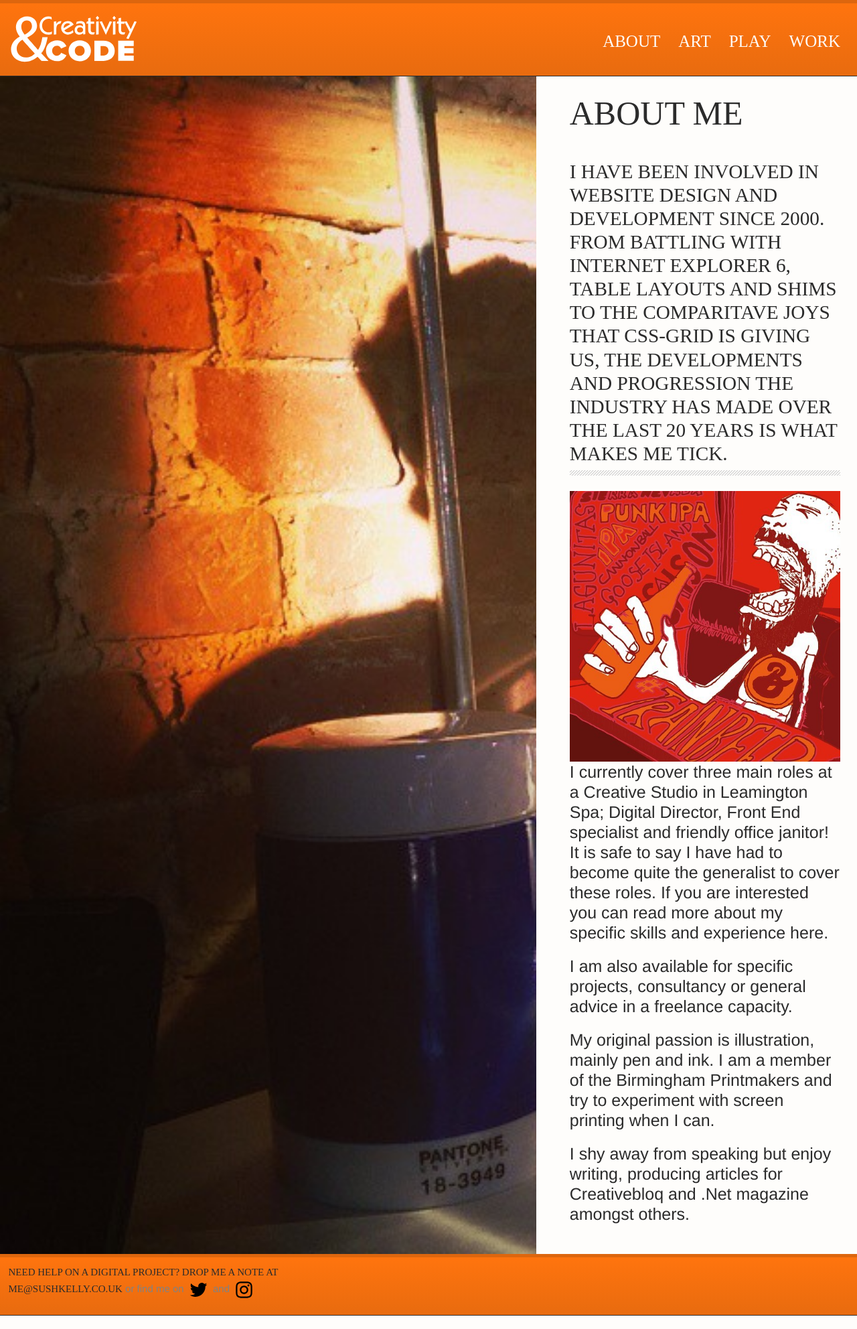
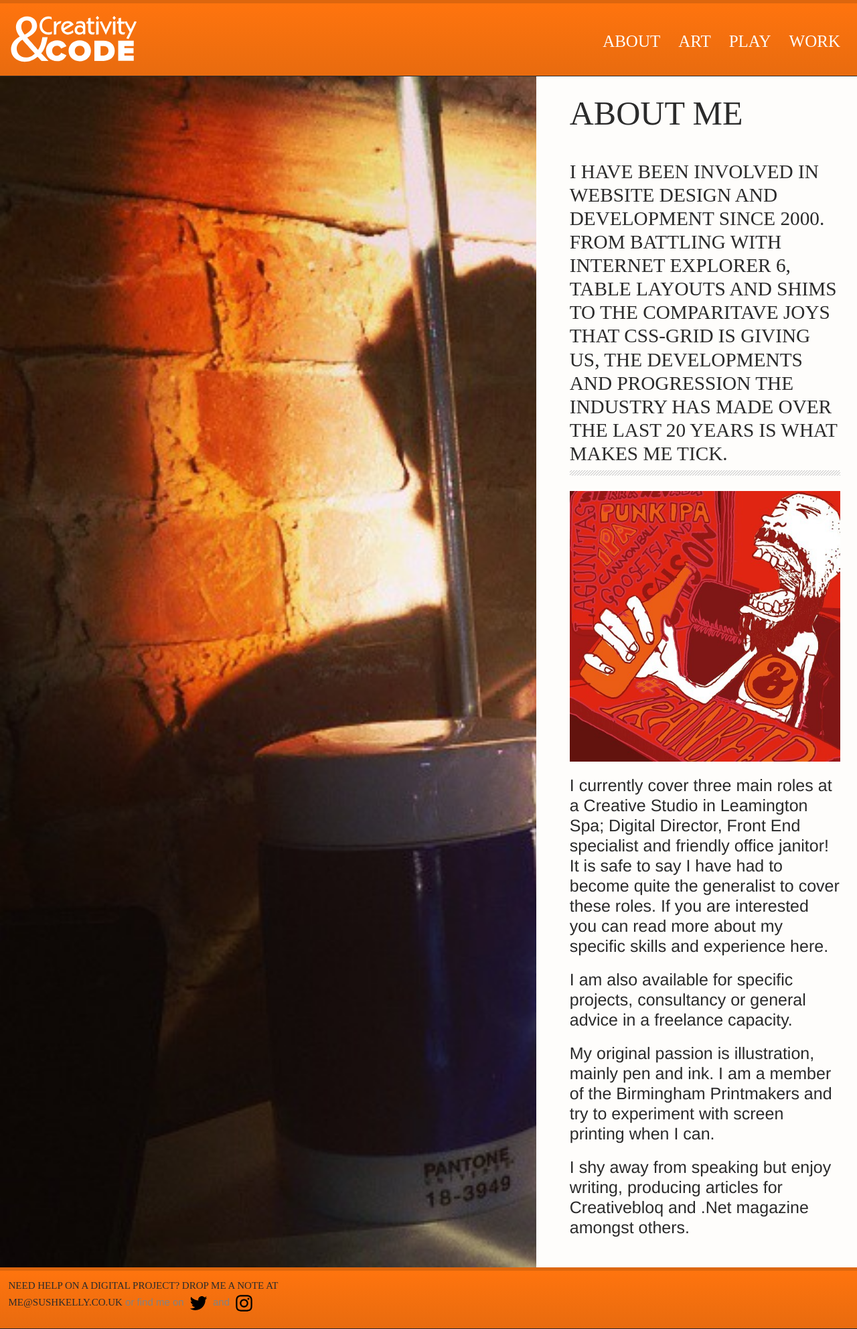
Before and after one commit to maxray/maxray.github.io, a Jekyll site: the page built from about.html, in a window 1280 px wide. Shown: the whole page at 67% size. Built offline with Jekyll 4.4.1, drawn with Linux system fonts in a browser that asks for light colours.

Commit message:
about page

```diff
--- a/about.html
+++ b/about.html
@@ -12,7 +12,7 @@
     	<h1>About Me</h1>
 
 		<h3>I have been involved in website design and development since 2000. From battling with Internet Explorer 6, table layouts and shims to the comparitave joys that css-grid is giving us, the developments and progression the industry has made over the last 20 years is what makes me tick.</h3>
-		<img src="{{ site.baseurl }}/uploads/profile_pic.jpg" title="only me!"/>
+		<p><img src="{{ site.baseurl }}/uploads/profile_pic.jpg" title="only me!"/></p>
 		<p>I currently cover three main roles at a Creative Studio in Leamington Spa; Digital Director, Front End specialist and friendly office janitor! It is safe to say I have had to become quite the generalist to cover these roles. If you are interested you can read more about my specific skills and experience <a href="/cv/">here</a>.</p>
 		<p>I am also available for specific projects, consultancy or general advice in a freelance capacity.</p>
 		<p>My original passion is illustration, mainly pen and ink. I am a member of the Birmingham Printmakers and try to experiment with screen printing when I can.</p>
```
